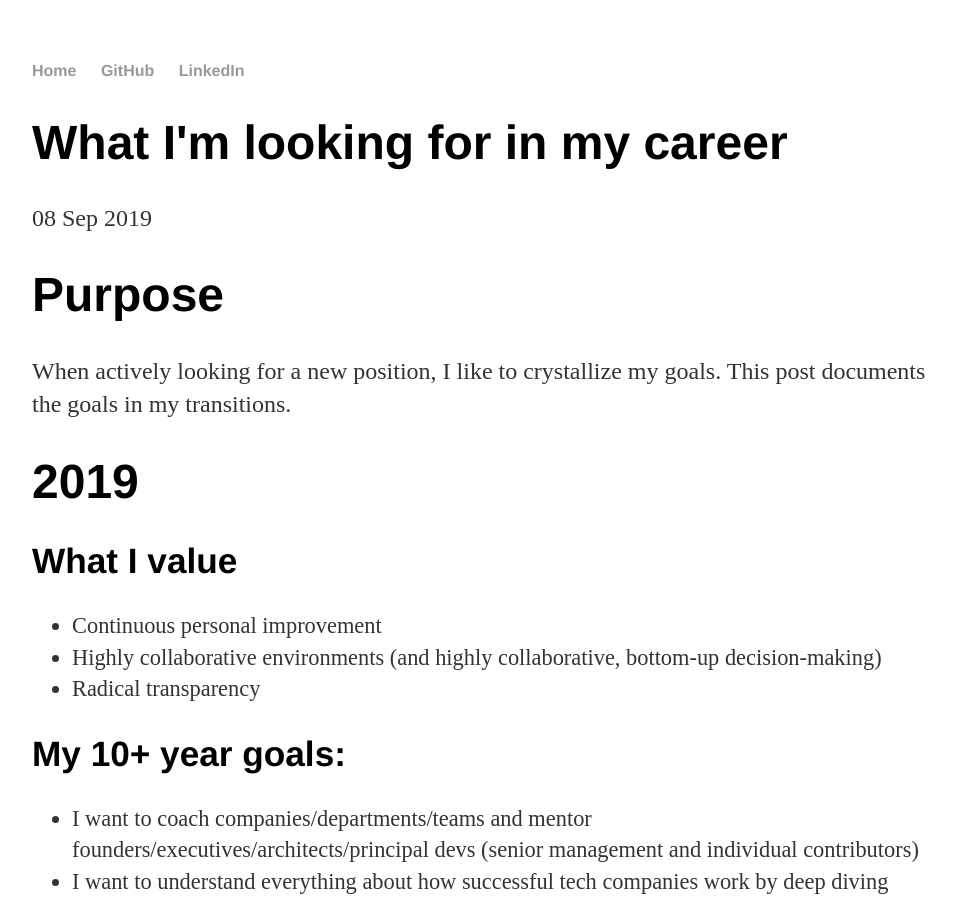
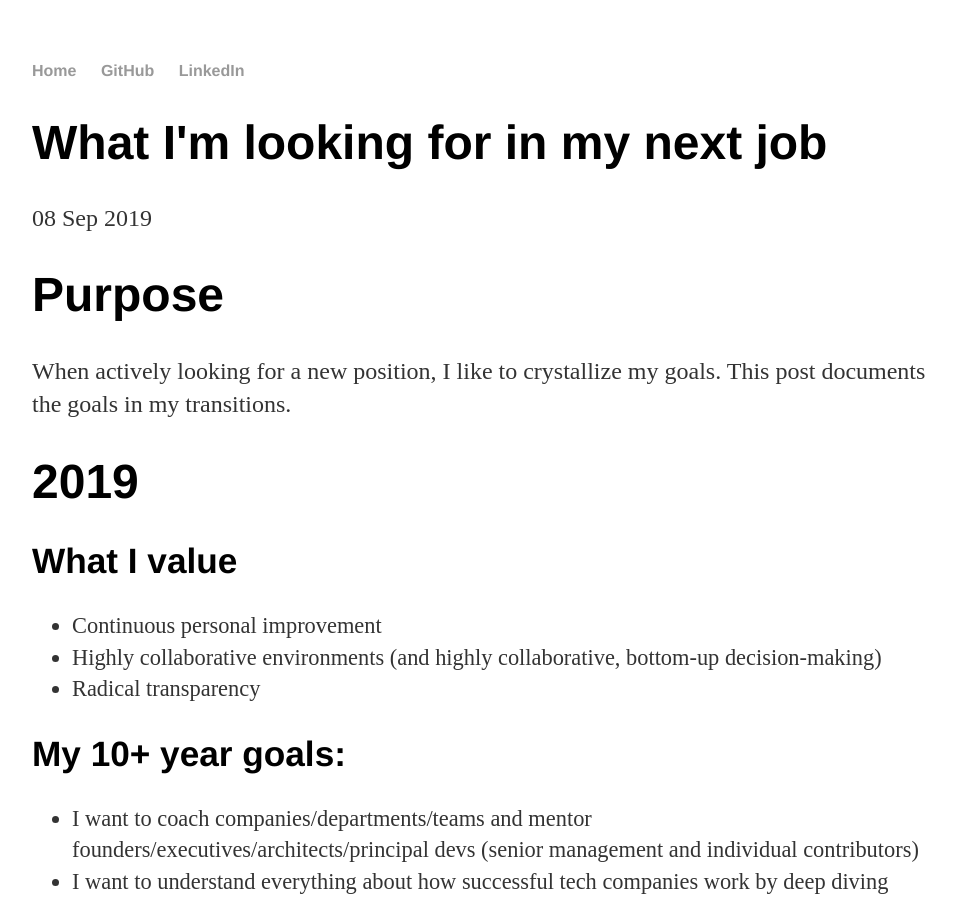
Before and after one commit to curiousest/curiousest.github.io, a Jekyll site: the page built from _posts/2019-09-07-what-Im-looking-for-in-my-next-job.md, in a window 1280 px wide and 900 px high. Shown: the whole window, without its empty margins (160-1116 px from the left). Built offline with Jekyll 4.4.1, drawn with Linux system fonts in a browser that asks for light colours.

Commit message:
Renamed next job post.

```diff
--- a/_posts/2019-09-07-what-Im-looking-for-in-my-career.md
+++ b/_posts/2019-09-07-what-Im-looking-for-in-my-next-job.md
@@ -1,6 +1,6 @@
 ---
 layout: post
-title: "What I'm looking for in my career"
+title: "What I'm looking for in my next job"
 date: '2019-09-08T00:00:00.001-05:00'
 author: Douglas Hindson
 tags:
```
